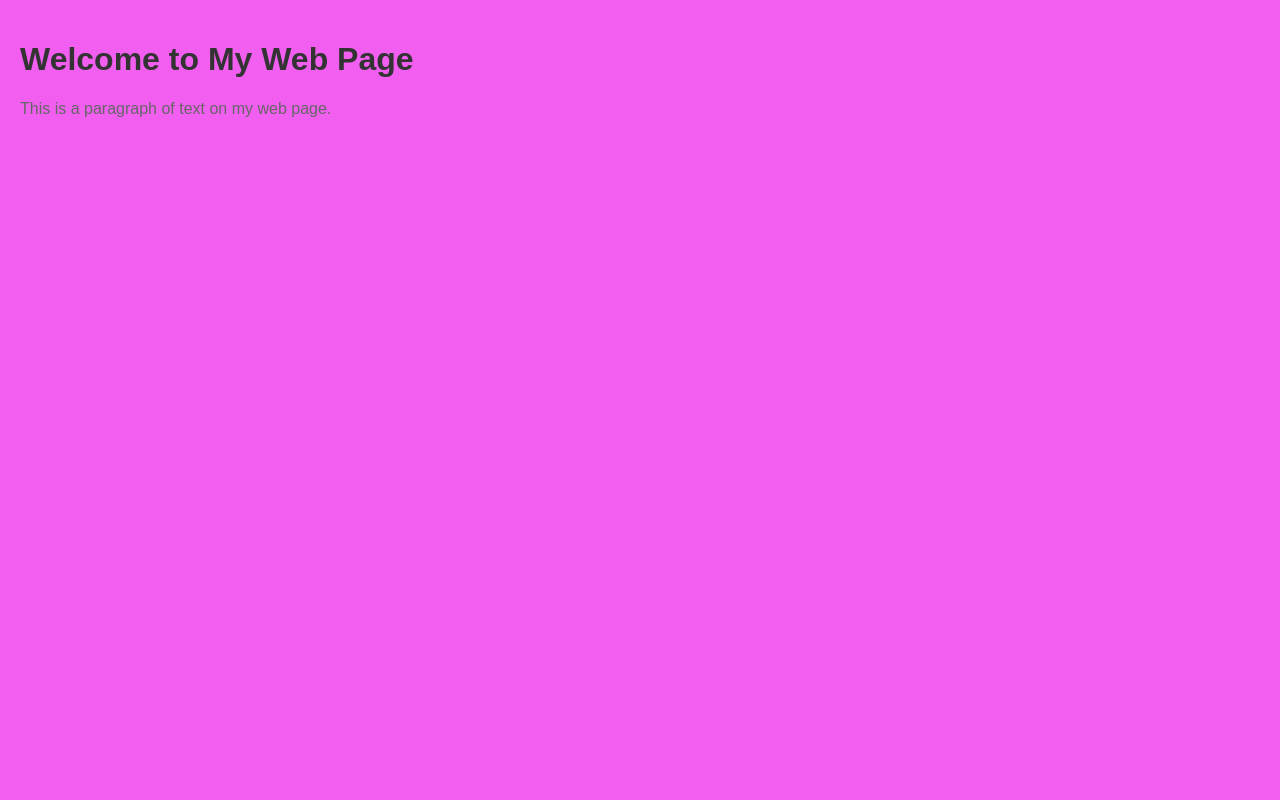
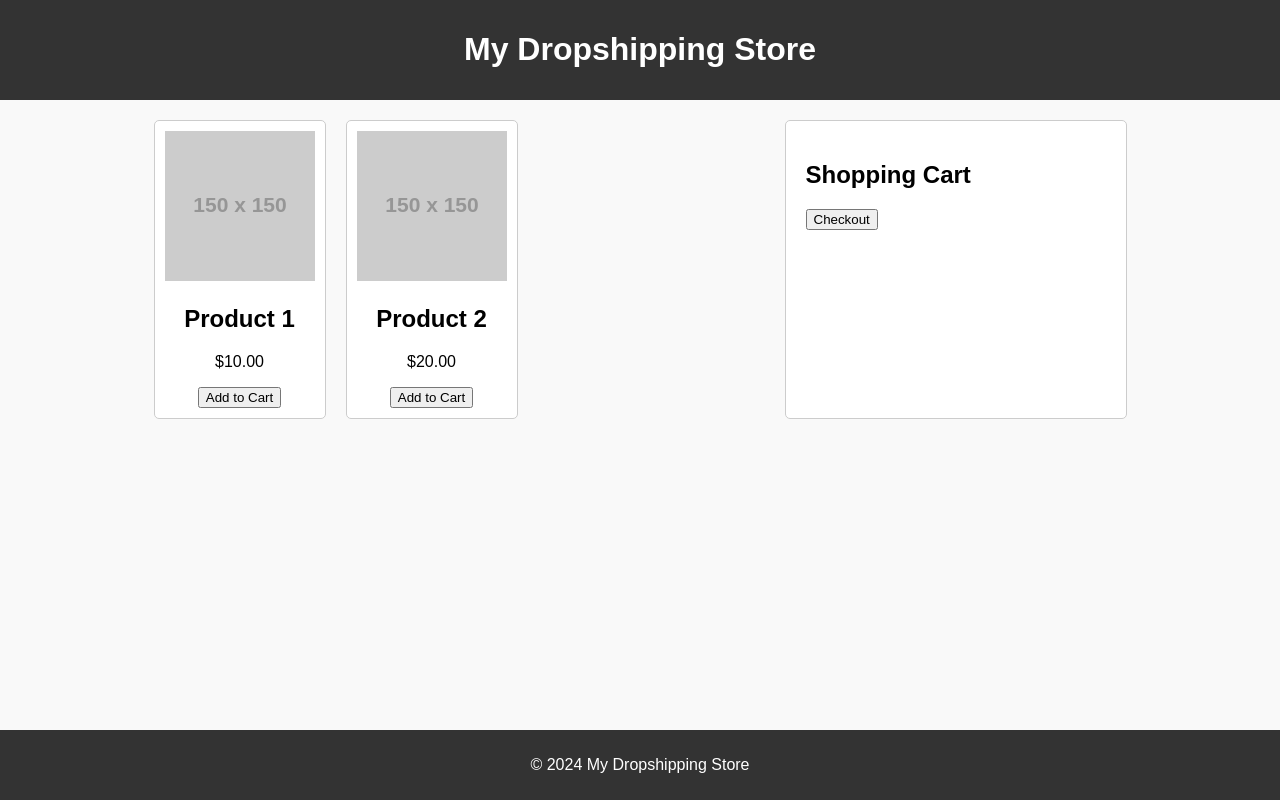
Before and after one commit to db777boss/webtest, a plain HTML site: page index.html in a window 1280 px wide. Drawn offline with Linux system fonts and the light colour scheme; files that its build step writes are made by us from their sources; placeholder pictures from the web are drawn by us.

Commit message:
Add files via upload

```diff
--- a/index.html
+++ b/index.html
@@ -1,15 +1,40 @@
 <!DOCTYPE html>
 <html lang="en">
 <head>
-    <link rel="stylesheet" href="css/styles.css">
     <meta charset="UTF-8">
     <meta name="viewport" content="width=device-width, initial-scale=1.0">
-    <title>My First Web Page</title>
+    <title>Simple Dropshipping Website</title>
     <link rel="stylesheet" href="styles.css">
 </head>
 <body>
-    <h1>Welcome to My Web Page</h1>
-    <p>This is a paragraph of text on my web page.</p>
+    <header>
+        <h1>My Dropshipping Store</h1>
+    </header>
+    <main>
+        <section class="product-list">
+            <div class="product">
+                <img src="https://via.placeholder.com/150" alt="Product 1">
+                <h2>Product 1</h2>
+                <p>$10.00</p>
+                <button onclick="addToCart('Product 1', 10.00)">Add to Cart</button>
+            </div>
+            <div class="product">
+                <img src="https://via.placeholder.com/150" alt="Product 2">
+                <h2>Product 2</h2>
+                <p>$20.00</p>
+                <button onclick="addToCart('Product 2', 20.00)">Add to Cart</button>
+            </div>
+            <!-- Add more products as needed -->
+        </section>
+        <section class="cart">
+            <h2>Shopping Cart</h2>
+            <div id="cart-items"></div>
+            <button id="checkout-button" onclick="checkout()">Checkout</button>
+        </section>
+    </main>
+    <footer>
+        <p>&copy; 2024 My Dropshipping Store</p>
+    </footer>
     <script src="script.js"></script>
 </body>
 </html>
--- a/script.js
+++ b/script.js
@@ -1,3 +1,21 @@
-document.addEventListener('DOMContentLoaded', function() {
-    alert('Welcome to my web page!');
-});
+let cart = [];
+
+function addToCart(productName, productPrice) {
+    cart.push({ name: productName, price: productPrice });
+    updateCart();
+}
+
+function updateCart() {
+    const cartItemsDiv = document.getElementById('cart-items');
+    cartItemsDiv.innerHTML = '';
+    cart.forEach((item, index) => {
+        const itemDiv = document.createElement('div');
+        itemDiv.textContent = `${item.name} - $${item.price.toFixed(2)}`;
+        cartItemsDiv.appendChild(itemDiv);
+    });
+}
+
+function checkout() {
+    alert('Redirecting to payment page...');
+    window.location.href = 'https://www.google.com';
+}
--- a/styles.css
+++ b/styles.css
@@ -1,14 +1,57 @@
 body {
     font-family: Arial, sans-serif;
-    background-color: #f255f0f0;
+    background-color: #f9f9f9;
     margin: 0;
+    padding: 0;
+}
+
+header {
+    background-color: #333;
+    color: white;
+    padding: 10px 0;
+    text-align: center;
+}
+
+main {
+    display: flex;
+    justify-content: space-around;
     padding: 20px;
 }
 
-h1 {
-    color: #333;
+.product-list {
+    display: flex;
+    flex-wrap: wrap;
+    gap: 20px;
 }
 
-p {
-    color: #666;
+.product {
+    background-color: white;
+    border: 1px solid #ccc;
+    border-radius: 5px;
+    padding: 10px;
+    text-align: center;
+    width: 150px;
 }
+
+.product img {
+    width: 100%;
+    height: auto;
+}
+
+.cart {
+    background-color: white;
+    border: 1px solid #ccc;
+    border-radius: 5px;
+    padding: 20px;
+    width: 300px;
+}
+
+footer {
+    background-color: #333;
+    color: white;
+    text-align: center;
+    padding: 10px 0;
+    position: fixed;
+    bottom: 0;
+    width: 100%;
+}
```
